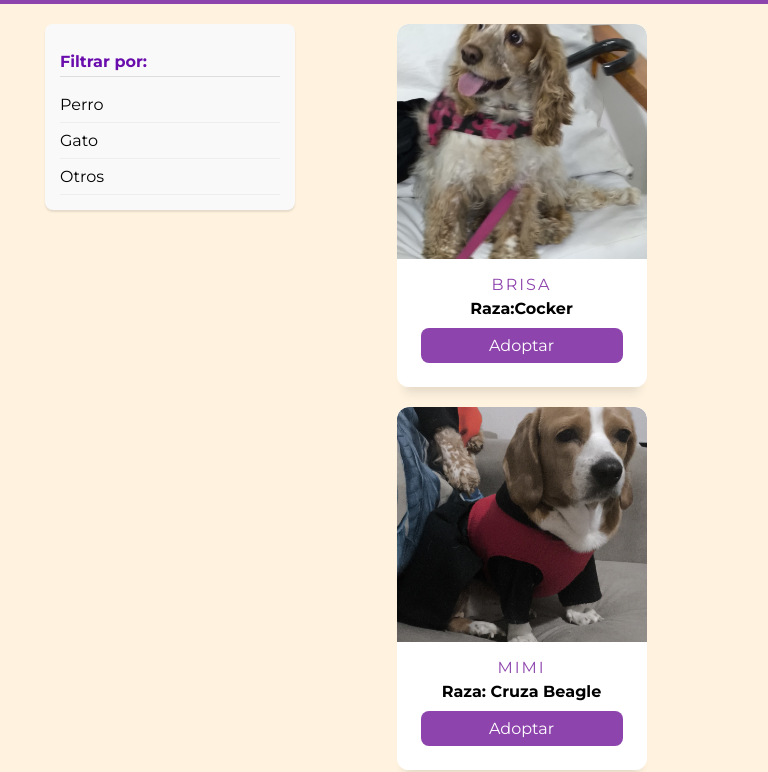
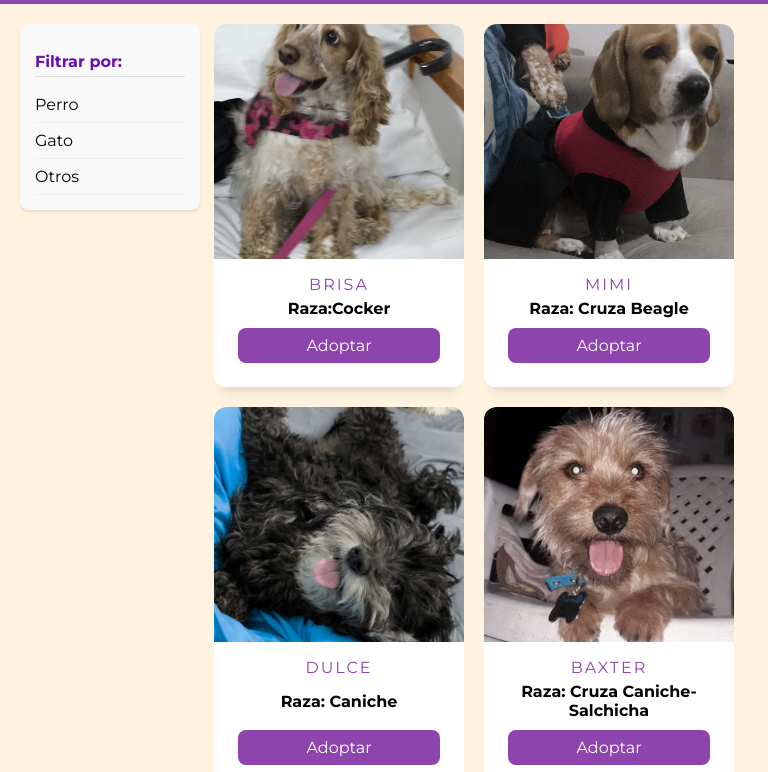
Before and after one commit to AdriGimenez/MiNuevoAmigo, a plain HTML site: page mascotas.html in a window 768 px wide. Shown: the part 56-828 px from the top of the page. Drawn offline with Linux system fonts and the light colour scheme.

Commit message:
mediaquerie mascotas 768 a 1024

```diff
--- a/styles/styles.css
+++ b/styles/styles.css
@@ -727,7 +727,6 @@ footer {
     }
 }
 
-
 /* 📱 Teléfonos pequeños (hasta 480px) */
 @media (max-width: 480px) {
     .nav-logo { display: none; }
@@ -929,4 +928,9 @@ footer {
         font-size: 1.1rem;
         padding: 0.4rem 0.8rem;
     }
+
+    .mascota-filter {
+        flex: 0 0 150px;
+        margin: 0;
+    }
 }
```
